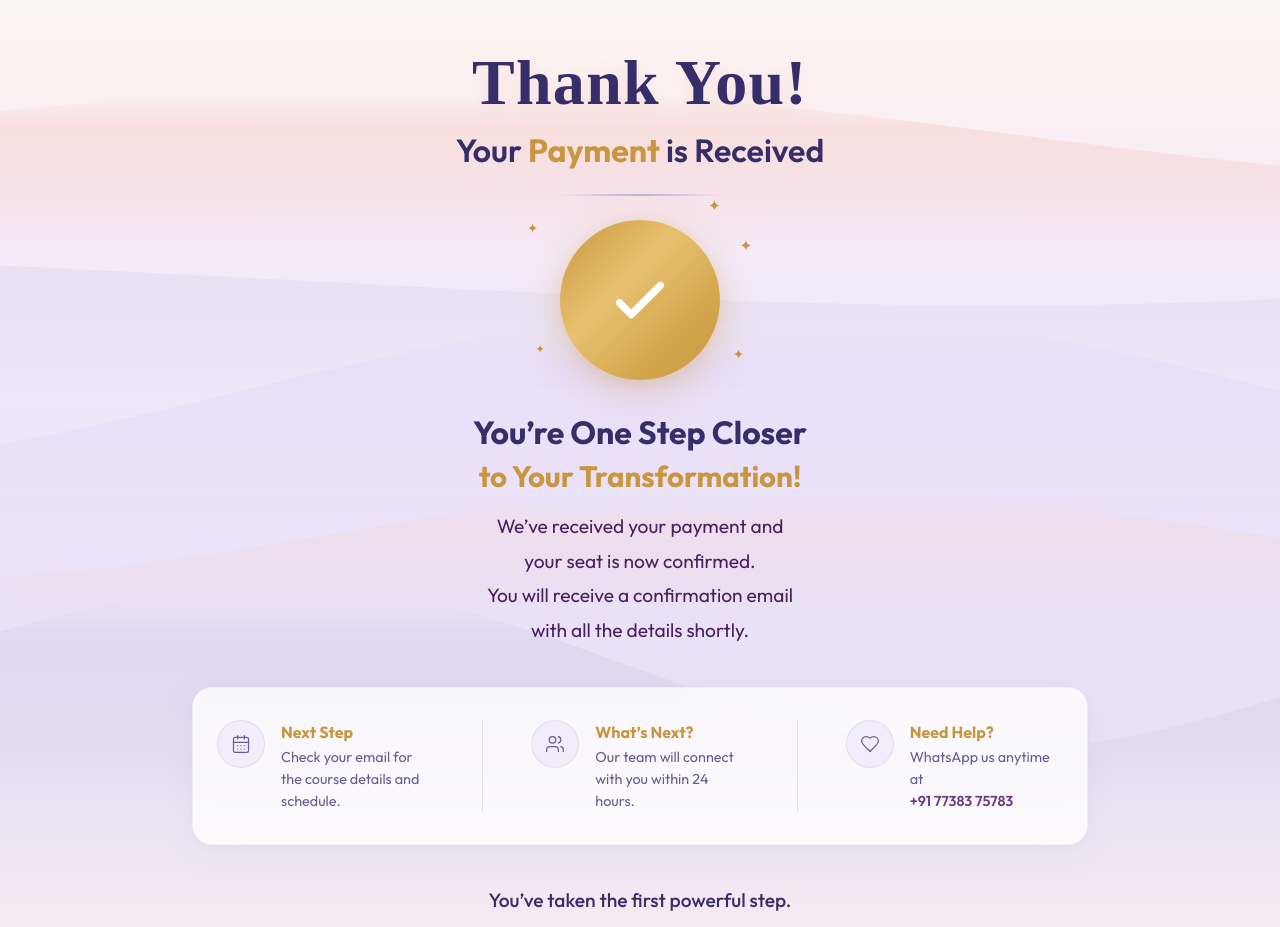
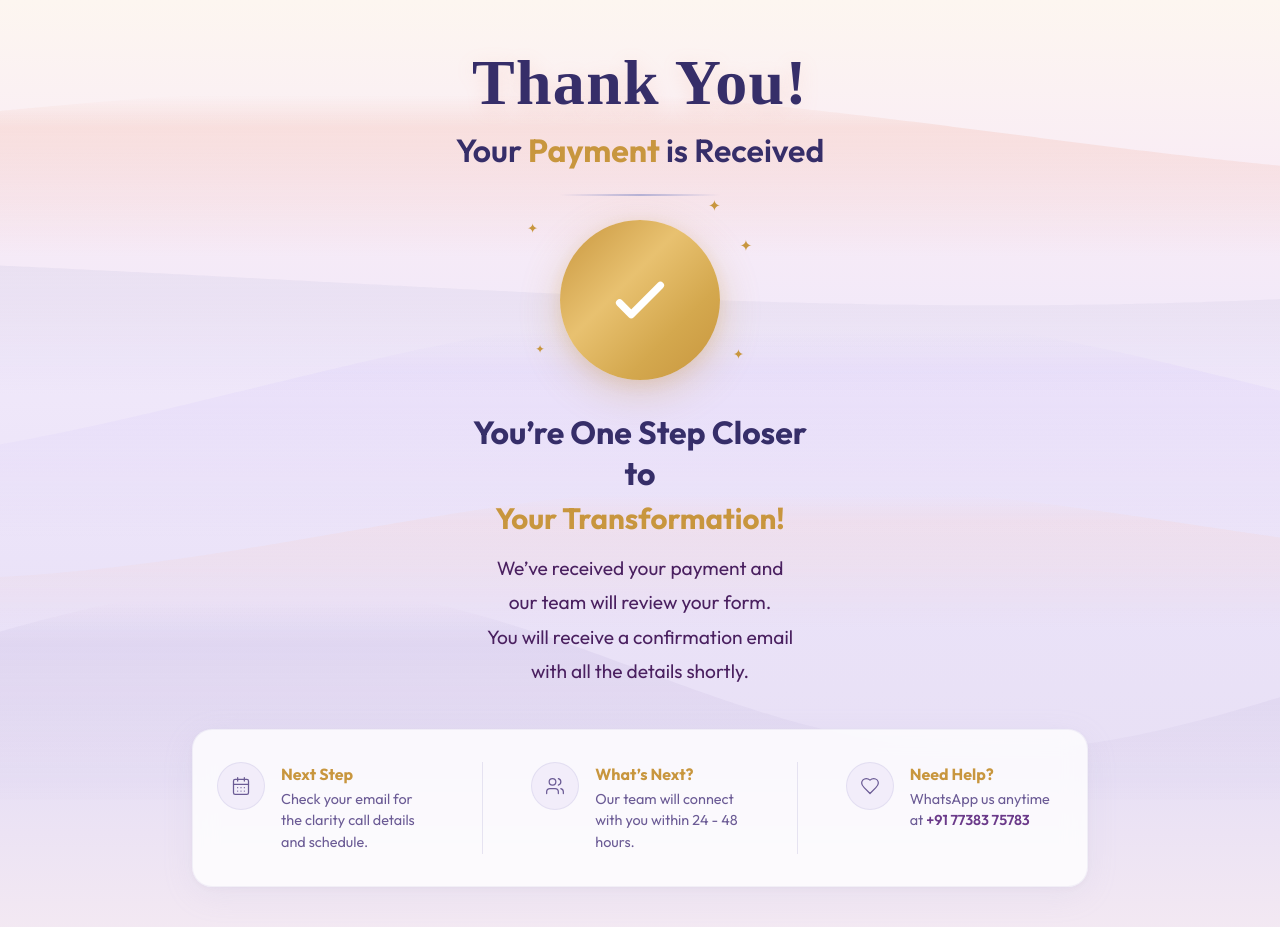
Before and after one commit to healwithdrvrushali/uplift, a Next.js app: page /thank-you in a window 1280 px wide. Shown: the top 927 px of the page. Built offline with nearby package versions, Linux system fonts and the light colour scheme; a web font is replaced by a local one.

Commit message:
Update page.tsx

```diff
--- a/app/thank-you/page.tsx
+++ b/app/thank-you/page.tsx
@@ -224,7 +224,8 @@ export default function ThankYouPage() {
                 marginBottom: "0.3rem",
               }}
             >
-              You&rsquo;re One Step Closer
+              You&rsquo;re One Step Closer<br/>
+              to
             </h2>
             <h2
               style={{
@@ -235,7 +236,7 @@ export default function ThankYouPage() {
                 lineHeight: 1.3,
               }}
             >
-              to Your Transformation!
+               Your Transformation!
             </h2>
           </div>
 
@@ -254,7 +255,7 @@ export default function ThankYouPage() {
           >
             We&rsquo;ve received your payment and
             <br />
-            your seat is now confirmed.
+            our team will review your form.
             <br />
             You will receive a confirmation email
             <br />
@@ -325,7 +326,7 @@ export default function ThankYouPage() {
                   >
                     Check your email for the
 
-                    course details and schedule.
+                    clarity call details and schedule.
                   </p>
                 </div>
               </div>
@@ -381,7 +382,7 @@ export default function ThankYouPage() {
                   >
                     Our team will connect with you
 
-                    within 24 hours.
+                    within 24 - 48 hours.
                   </p>
                 </div>
               </div>
@@ -432,9 +433,7 @@ export default function ThankYouPage() {
                       lineHeight: 1.5,
                     }}
                   >
-                    WhatsApp us anytime at
-                    <br />
-                    <a
+                    WhatsApp us anytime at  <a
                       href="https://wa.me/917827605410"
                       target="_blank"
                       rel="noopener noreferrer"
@@ -444,7 +443,7 @@ export default function ThankYouPage() {
                         textDecoration: "none",
                       }}
                     >
-                      +91 77383 75783
+                        +91 77383 75783
                     </a>
                   </p>
                 </div>
```
